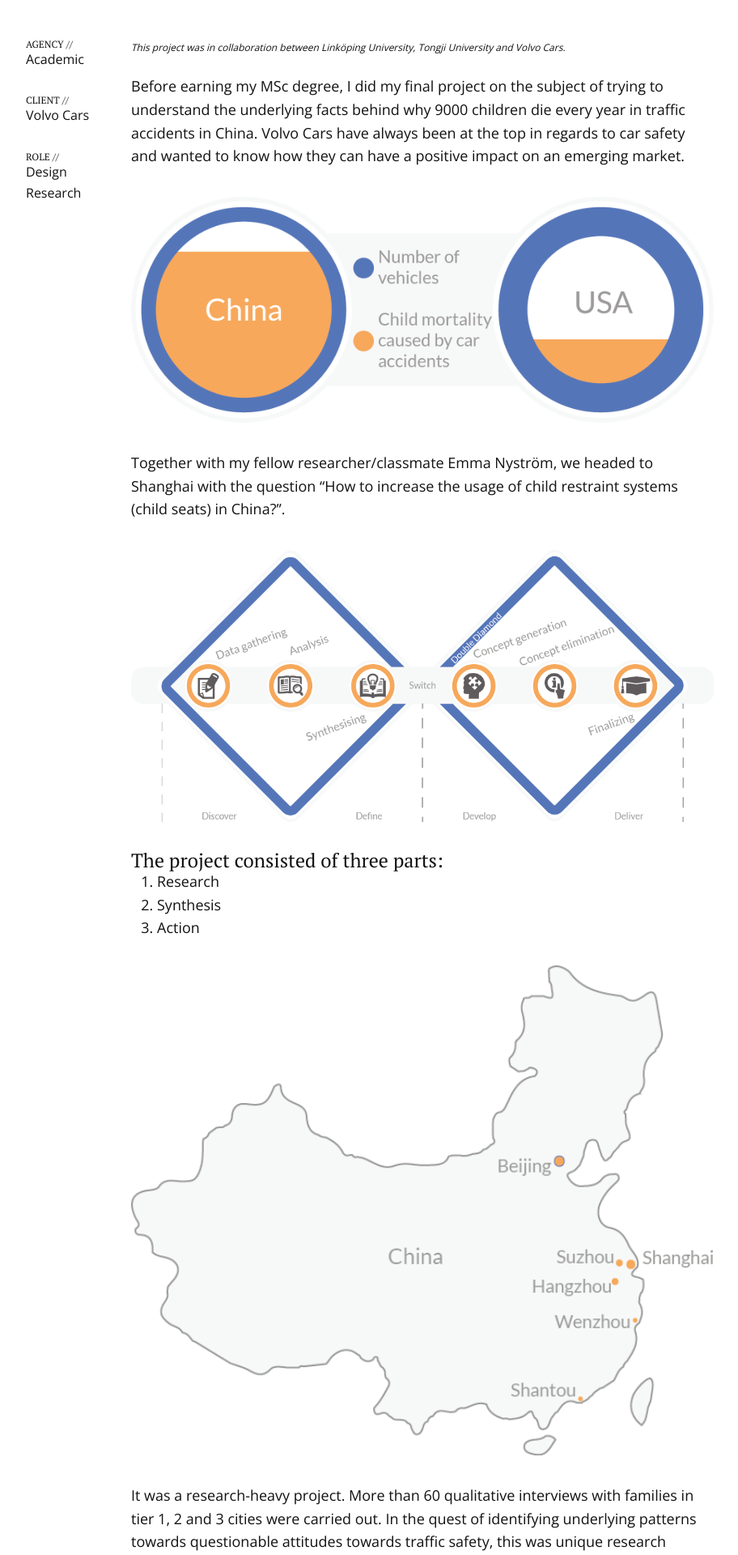
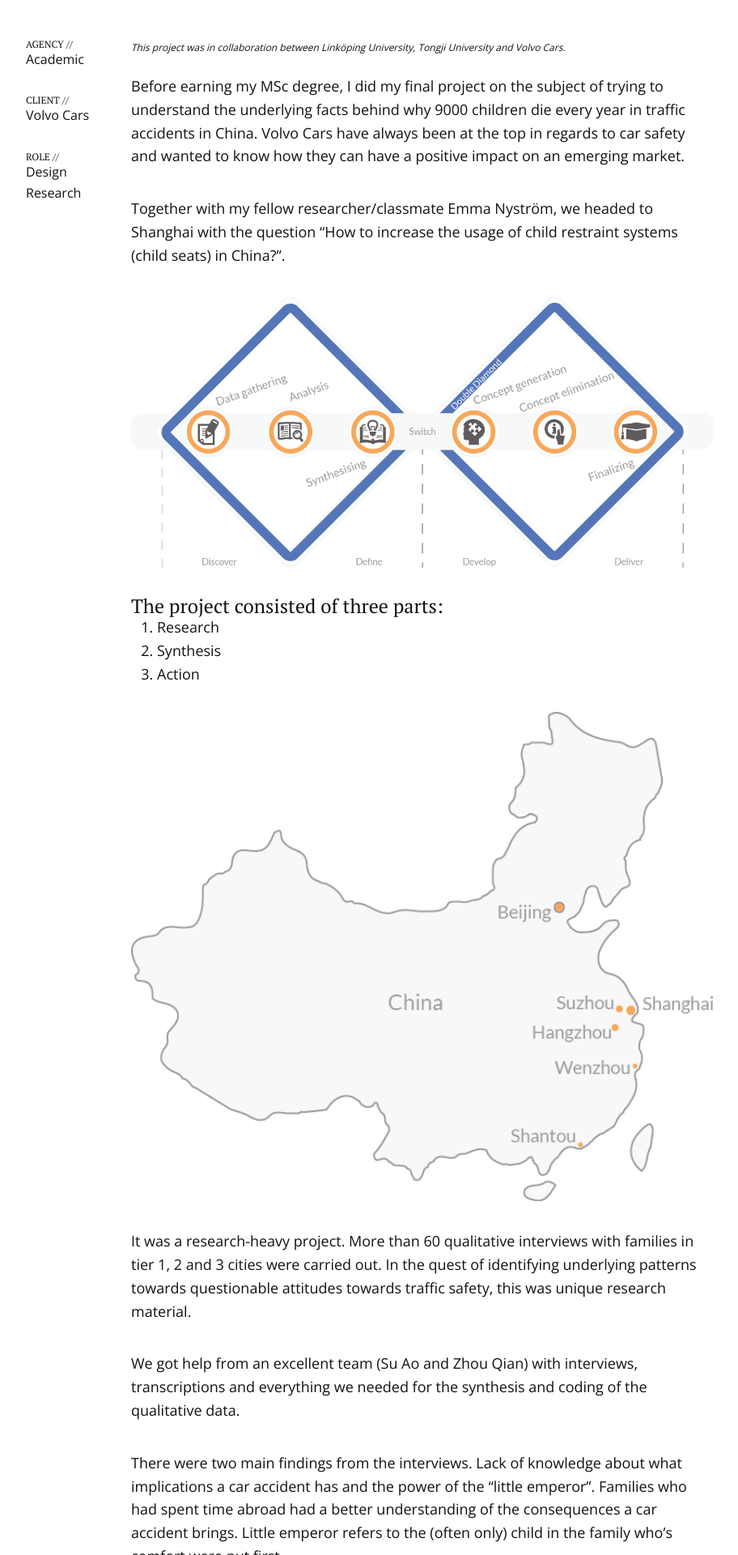
Before and after one commit to Ringedal/andreasringedal, a Jekyll site: the page built from _posts/2018-07-14-volvocars.md, in a window 1280 px wide. Shown: the part 652-2572 px from the top of the page at 81% size, without its empty margins (118-1030 px from the left). Built offline with Jekyll 4.4.1, drawn with Linux system fonts in a browser that asks for light colours.

Commit message:
Updated content

```diff
--- a/_posts/2018-07-14-volvocars.md
+++ b/_posts/2018-07-14-volvocars.md
@@ -13,8 +13,6 @@ This project was in collaboration between Linköping University, Tongji Universi
 {: .disclaimer}
 
 Before earning my MSc degree, I did my final project on the subject of trying to understand the underlying facts behind why 9000 children die every year in traffic accidents in China. Volvo Cars have always been at the top in regards to car safety and wanted to know how they can have a positive impact on an emerging market.
-
-{% include figure.html file="th_1.png" alt="Comparison of traffic child mortality between China and USA" %}
 
 Together with my fellow researcher/classmate  Emma Nyström, we headed to Shanghai with the question "How to increase the usage of child restraint systems (child seats) in China?".
 
@@ -38,5 +36,3 @@ The action part of the project was to propose a potential solution to the proble
 {% include figure.html file="th_7.png" alt="Child Safety Circle" %}
 
 If you are interested in reading more about the study and the final solution the publication can be found [here.](http://urn.kb.se/resolve?urn=urn:nbn:se:liu:diva-108734)
-
-{% include figure.html file="th_6.png" alt="Screenshot of Child Safety Circle conceptual website" %}
```
Also changed, not shown: _posts/2018-07-14-desis.md (+0 -2 lines).
